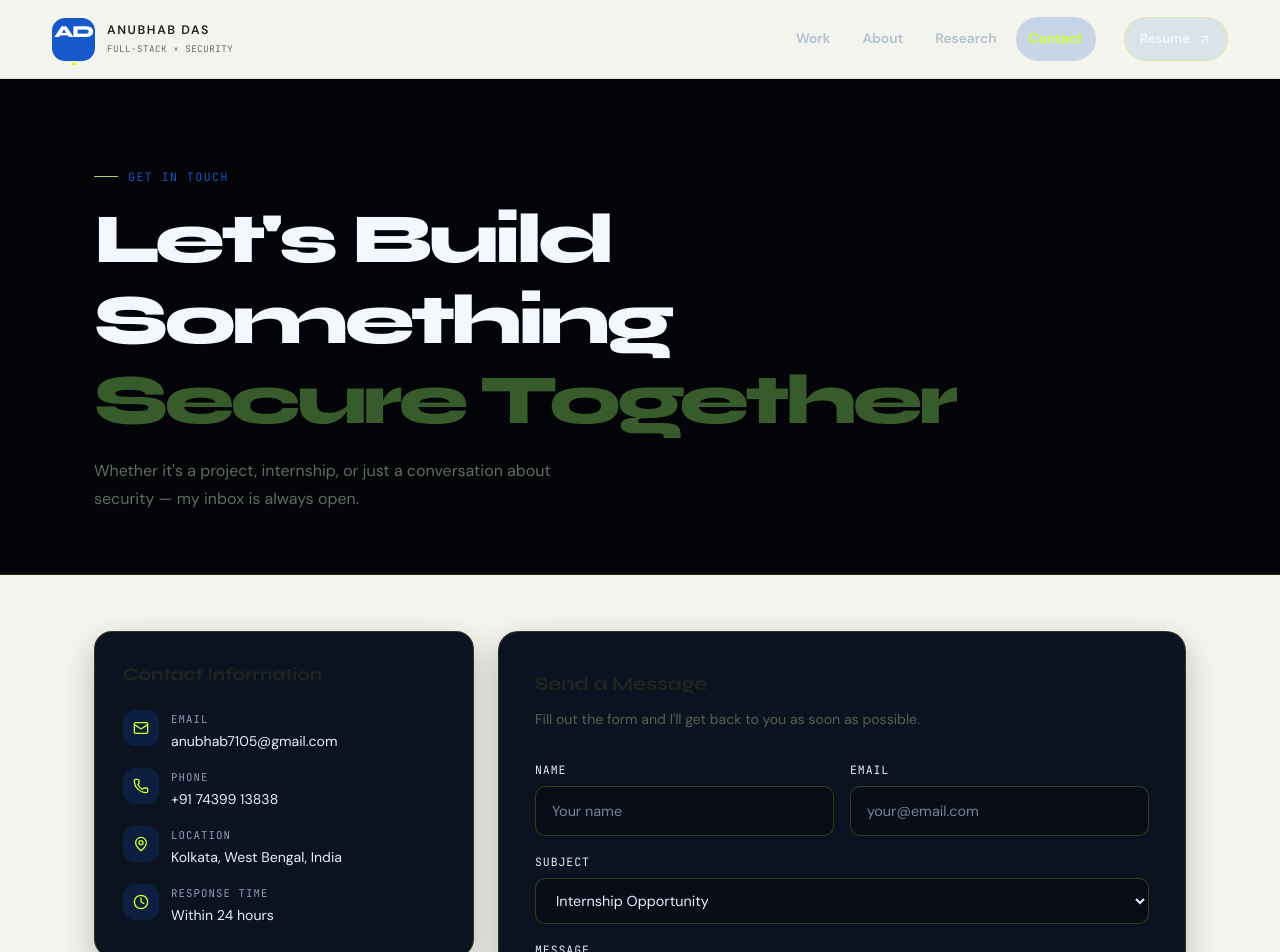
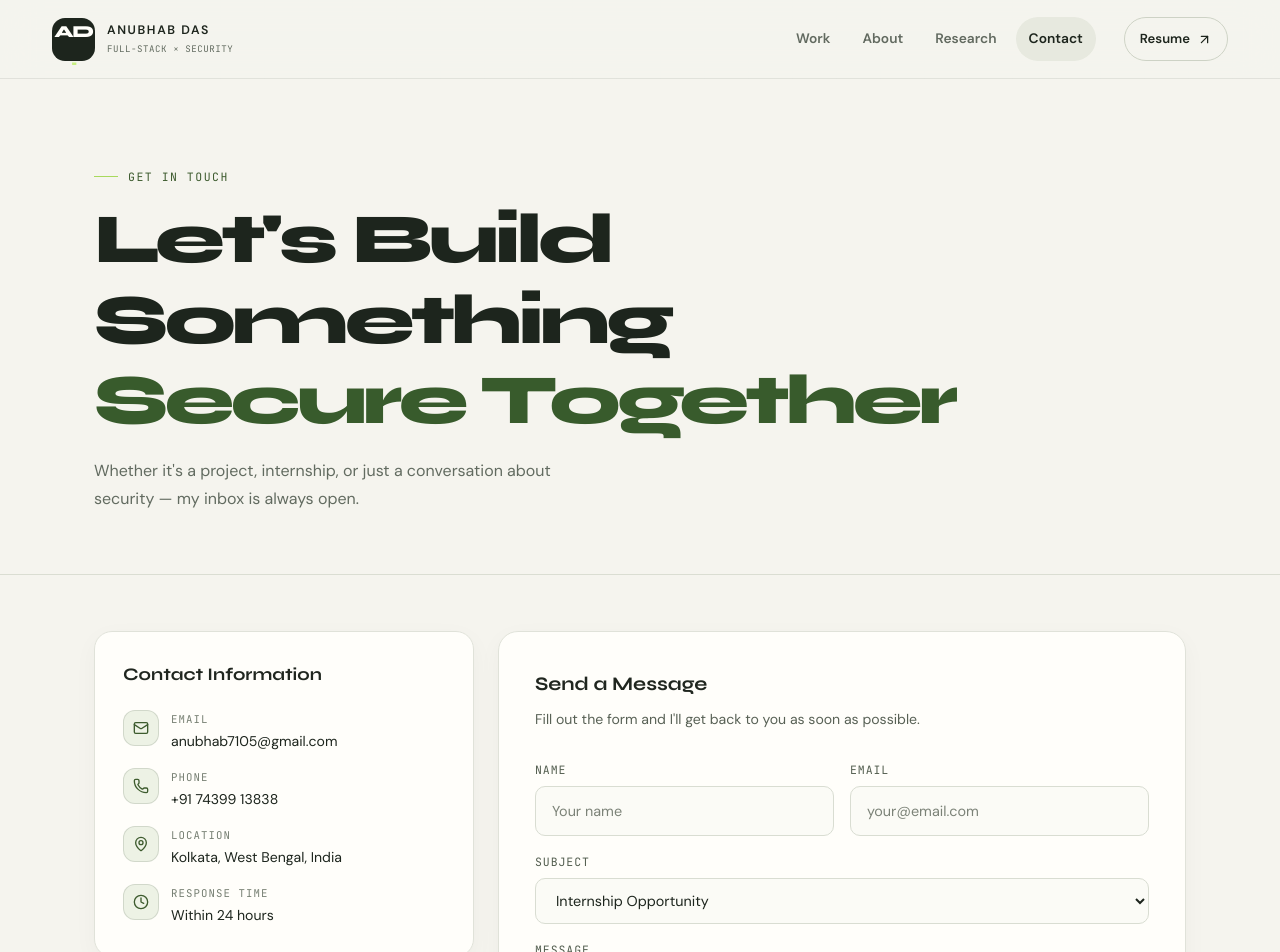
Before and after one commit to anubhab7105/My_Portfolio, a Next.js app: page /contact in a window 1280 px wide. Shown: the top 952 px of the page. Built offline with nearby package versions, Linux system fonts and the light colour scheme.

Commit message:
fix: scope dark palette styles to dark theme only

```diff
--- a/app/globals.css
+++ b/app/globals.css
@@ -3289,7 +3289,7 @@ footer.lab-footer {
 
 /* Theme tokens: the original palette is the light theme; blue/lime is dark theme. */
 :root[data-theme="light"] { color-scheme: light; }
-:root[data-theme="dark"] {
+{
   color-scheme: dark;
   --color-bg-primary: #030407;
   --color-bg-secondary: #080d18;
@@ -3320,397 +3320,452 @@ footer.lab-footer {
   --lab-blue: #1558C9;
   --lab-shadow: 0 16px 42px rgba(0, 0, 0, 0.32);
 }
-
-html,
-:root[data-theme="dark"] body {
+:root[data-theme="dark"],
+:root[data-theme="dark"] body
+ {
   background: #030407;
   color: #f4f7ff;
 }
-:root[data-theme="dark"] body::before {
+:root[data-theme="dark"] body::before
+ {
   background-image:
     linear-gradient(rgba(21, 88, 201, 0.055) 1px, transparent 1px),
     linear-gradient(90deg, rgba(21, 88, 201, 0.055) 1px, transparent 1px);
   opacity: 0.42;
 }
-:root[data-theme="dark"] ::selection { background: #D4FF24; color: #030407; }
-:root[data-theme="dark"] :focus-visible { outline-color: #D4FF24; }
-:root[data-theme="dark"] a { color: #1558C9; }
-:root[data-theme="dark"] a:hover { color: #D4FF24; }
-
-.section-title,
-.lab-section-title,
-.lab-page-title,
-.lab-about-heading .lab-section-title,
-.lab-project-heading h3,
-.lab-catalogue-main h2,
-.profile-name,
-.edu-degree,
-.timeline-title,
-.skill-cat-name,
-:root[data-theme="dark"] .pub-title {
+:root[data-theme="dark"] ::selection
+ { background: #D4FF24; color: #030407; }
+:root[data-theme="dark"] :focus-visible
+ { outline-color: #D4FF24; }
+:root[data-theme="dark"] a
+ { color: #1558C9; }
+:root[data-theme="dark"] a:hover
+ { color: #D4FF24; }
+:root[data-theme="dark"] .section-title,
+:root[data-theme="dark"] .lab-section-title,
+:root[data-theme="dark"] .lab-page-title,
+:root[data-theme="dark"] .lab-about-heading .lab-section-title,
+:root[data-theme="dark"] .lab-project-heading h3,
+:root[data-theme="dark"] .lab-catalogue-main h2,
+:root[data-theme="dark"] .profile-name,
+:root[data-theme="dark"] .edu-degree,
+:root[data-theme="dark"] .timeline-title,
+:root[data-theme="dark"] .skill-cat-name,
+:root[data-theme="dark"] .pub-title
+ {
   color: #f4f7ff;
 }
-.section-subtitle,
-.lab-section-summary,
-.lab-page-intro,
-.lab-about-lead,
-.lab-about-copy > p,
-.lab-project-heading p,
-.lab-catalogue-desc,
-.pub-abstract,
-.profile-role,
-.about-bio,
-.info-list,
-.timeline-desc,
-.edu-board,
-.edu-school,
-:root[data-theme="dark"] .lab-next-copy > p:last-child {
+:root[data-theme="dark"] .section-subtitle,
+:root[data-theme="dark"] .lab-section-summary,
+:root[data-theme="dark"] .lab-page-intro,
+:root[data-theme="dark"] .lab-about-lead,
+:root[data-theme="dark"] .lab-about-copy > p,
+:root[data-theme="dark"] .lab-project-heading p,
+:root[data-theme="dark"] .lab-catalogue-desc,
+:root[data-theme="dark"] .pub-abstract,
+:root[data-theme="dark"] .profile-role,
+:root[data-theme="dark"] .about-bio,
+:root[data-theme="dark"] .info-list,
+:root[data-theme="dark"] .timeline-desc,
+:root[data-theme="dark"] .edu-board,
+:root[data-theme="dark"] .edu-school,
+:root[data-theme="dark"] .lab-next-copy > p:last-child
+ {
   color: #aab7cc;
 }
-
-:root[data-theme="dark"] .lab-navbar {
+:root[data-theme="dark"] .lab-navbar
+ {
   background: rgba(3, 4, 7, 0.9);
   border-bottom-color: rgba(212, 255, 36, 0.14);
 }
-:root[data-theme="dark"] .lab-navbar.has-scrolled {
+:root[data-theme="dark"] .lab-navbar.has-scrolled
+ {
   border-color: rgba(212, 255, 36, 0.2);
   box-shadow: 0 8px 28px rgba(0, 0, 0, 0.32);
 }
-.lab-nav-links a,
-:root[data-theme="dark"] .lab-mobile-menu a { color: #b3bfd3; }
-.lab-nav-links a:hover,
-.lab-nav-links a.is-active,
-.lab-mobile-menu a:hover,
-:root[data-theme="dark"] .lab-mobile-menu a.is-active {
+:root[data-theme="dark"] .lab-nav-links a,
+:root[data-theme="dark"] .lab-mobile-menu a
+ { color: #b3bfd3; }
+:root[data-theme="dark"] .lab-nav-links a:hover,
+:root[data-theme="dark"] .lab-nav-links a.is-active,
+:root[data-theme="dark"] .lab-mobile-menu a:hover,
+:root[data-theme="dark"] .lab-mobile-menu a.is-active
+ {
   color: #D4FF24;
   background: rgba(21, 88, 201, 0.2);
 }
-.lab-brand-mark,
-:root[data-theme="dark"] .lab-footer-mark {
+:root[data-theme="dark"] .lab-brand-mark,
+:root[data-theme="dark"] .lab-footer-mark
+ {
   background: #1558C9;
   color: #ffffff;
 }
-.lab-brand-mark span,
-:root[data-theme="dark"] .lab-footer-mark span { color: #D4FF24; }
-.lab-resume-link,
-:root[data-theme="dark"] .lab-menu-toggle {
+:root[data-theme="dark"] .lab-brand-mark span,
+:root[data-theme="dark"] .lab-footer-mark span
+ { color: #D4FF24; }
+:root[data-theme="dark"] .lab-resume-link,
+:root[data-theme="dark"] .lab-menu-toggle
+ {
   color: #f4f7ff;
   border-color: rgba(212, 255, 36, 0.34);
   background: rgba(21, 88, 201, 0.12);
 }
-:root[data-theme="dark"] .lab-resume-link:hover {
+:root[data-theme="dark"] .lab-resume-link:hover
+ {
   background: #D4FF24;
   border-color: #D4FF24;
   color: #030407;
 }
-:root[data-theme="dark"] .lab-mobile-menu {
+:root[data-theme="dark"] .lab-mobile-menu
+ {
   background: rgba(3, 4, 7, 0.98);
   border-color: rgba(212, 255, 36, 0.18);
 }
-
-.lab-hero,
-.lab-home,
-.lab-hero-frame,
-:root[data-theme="dark"] .lab-hero-story .lab-hero {
+:root[data-theme="dark"] .lab-hero,
+:root[data-theme="dark"] .lab-home,
+:root[data-theme="dark"] .lab-hero-frame,
+:root[data-theme="dark"] .lab-hero-story .lab-hero
+ {
   background-color: #030407;
 }
-:root[data-theme="dark"] .lab-hero {
+:root[data-theme="dark"] .lab-hero
+ {
   background:
     radial-gradient(circle at 78% 28%, rgba(21, 88, 201, 0.24), transparent 30%),
     #030407;
 }
-.lab-eyebrow,
-.lab-section-kicker,
-.lab-mono-label,
-.section-label,
-.lab-portrait-caption strong,
-.lab-page-title span,
-.lab-endnote-mark span,
-.lab-inline-action:hover,
-.lab-project-links a:hover,
-:root[data-theme="dark"] .lab-text-link:hover {
+:root[data-theme="dark"] .lab-eyebrow,
+:root[data-theme="dark"] .lab-section-kicker,
+:root[data-theme="dark"] .lab-mono-label,
+:root[data-theme="dark"] .section-label,
+:root[data-theme="dark"] .lab-portrait-caption strong,
+:root[data-theme="dark"] .lab-page-title span,
+:root[data-theme="dark"] .lab-endnote-mark span,
+:root[data-theme="dark"] .lab-inline-action:hover,
+:root[data-theme="dark"] .lab-project-links a:hover,
+:root[data-theme="dark"] .lab-text-link:hover
+ {
   color: #1558C9;
 }
-.lab-live-dot,
-.lab-explorer-status span,
-.lab-footer-dot,
-.lab-focus-line i,
-:root[data-theme="dark"] .lab-footer-bottom i {
+:root[data-theme="dark"] .lab-live-dot,
+:root[data-theme="dark"] .lab-explorer-status span,
+:root[data-theme="dark"] .lab-footer-dot,
+:root[data-theme="dark"] .lab-focus-line i,
+:root[data-theme="dark"] .lab-footer-bottom i
+ {
   background: #D4FF24;
   box-shadow: 0 0 0 4px rgba(212, 255, 36, 0.12);
 }
-.lab-highlight,
-:root[data-theme="dark"] .lab-next-orbit {
+:root[data-theme="dark"] .lab-highlight,
+:root[data-theme="dark"] .lab-next-orbit
+ {
   background: #D4FF24;
   color: #030407;
 }
-:root[data-theme="dark"] .lab-hero-story .lab-hero {
+:root[data-theme="dark"] .lab-hero-story .lab-hero
+ {
   color: #f4f7ff;
   background:
     radial-gradient(ellipse at 80% 14%, rgba(21, 88, 201, 0.32) 0%, transparent 48%),
     radial-gradient(ellipse at 49% 68%, rgba(212, 255, 36, 0.07) 0%, transparent 48%),
     linear-gradient(122deg, #030407 0%, #080d18 49%, #030407 100%);
 }
-:root[data-theme="dark"] .lab-hero-photo-tint {
+:root[data-theme="dark"] .lab-hero-photo-tint
+ {
   background:
     linear-gradient(90deg, rgba(3, 4, 7, 0.18) 0%, rgba(3, 4, 7, 0.38) 43%, rgba(3, 4, 7, 0.62) 100%),
     linear-gradient(180deg, transparent 54%, rgba(3, 4, 7, 0.72) 100%);
 }
-:root[data-theme="dark"] .lab-hero-story .lab-hero-highlight {
+:root[data-theme="dark"] .lab-hero-story .lab-hero-highlight
+ {
   color: #D4FF24;
   text-decoration-color: #D4FF24;
 }
-.lab-hero-story .lab-button-primary,
-.lab-button-primary,
-:root[data-theme="dark"] .btn-primary {
+:root[data-theme="dark"] .lab-hero-story .lab-button-primary,
+:root[data-theme="dark"] .lab-button-primary,
+:root[data-theme="dark"] .btn-primary
+ {
   color: #ffffff;
   background: #1558C9;
   border-color: #1558C9;
 }
-.lab-hero-story .lab-button-primary:hover,
-.lab-button-primary:hover,
-:root[data-theme="dark"] .btn-primary:hover {
+:root[data-theme="dark"] .lab-hero-story .lab-button-primary:hover,
+:root[data-theme="dark"] .lab-button-primary:hover,
+:root[data-theme="dark"] .btn-primary:hover
+ {
   color: #030407;
   background: #D4FF24;
   border-color: #D4FF24;
 }
-.lab-hero-story .lab-button-secondary,
-:root[data-theme="dark"] .lab-button-secondary {
+:root[data-theme="dark"] .lab-hero-story .lab-button-secondary,
+:root[data-theme="dark"] .lab-button-secondary
+ {
   color: #f4f7ff;
   border-color: rgba(212, 255, 36, 0.48);
   background: rgba(3, 4, 7, 0.35);
 }
-.lab-hero-story .lab-button-secondary:hover,
-:root[data-theme="dark"] .lab-button-secondary:hover {
+:root[data-theme="dark"] .lab-hero-story .lab-button-secondary:hover,
+:root[data-theme="dark"] .lab-button-secondary:hover
+ {
   color: #030407;
   border-color: #D4FF24;
   background: #D4FF24;
 }
-:root[data-theme="dark"] .lab-button-dark {
+:root[data-theme="dark"] .lab-button-dark
+ {
   background: #D4FF24;
   color: #030407;
 }
-:root[data-theme="dark"] .lab-button-dark:hover {
+:root[data-theme="dark"] .lab-button-dark:hover
+ {
   color: #030407;
   background: #ffffff;
 }
-:root[data-theme="dark"] .lab-hero-bottomline {
+:root[data-theme="dark"] .lab-hero-bottomline
+ {
   border-color: rgba(212, 255, 36, 0.26);
 }
-:root[data-theme="dark"] .lab-hero-story .lab-live-dot {
+:root[data-theme="dark"] .lab-hero-story .lab-live-dot
+ {
   background: #D4FF24;
   box-shadow: 0 0 0 4px rgba(212, 255, 36, 0.18);
 }
-
-.lab-work-section,
-.lab-about-section,
-.lab-catalogue-section,
-.lab-page-hero,
-.page-hero,
-.pub-hero,
-.lab-next-section,
-:root[data-theme="dark"] .scholar-cta {
+:root[data-theme="dark"] .lab-work-section,
+:root[data-theme="dark"] .lab-about-section,
+:root[data-theme="dark"] .lab-catalogue-section,
+:root[data-theme="dark"] .lab-page-hero,
+:root[data-theme="dark"] .page-hero,
+:root[data-theme="dark"] .pub-hero,
+:root[data-theme="dark"] .lab-next-section,
+:root[data-theme="dark"] .scholar-cta
+ {
   background: #030407;
   color: #f4f7ff;
 }
-.lab-work-section,
-.lab-about-section,
-.lab-page-hero,
-.page-hero,
-:root[data-theme="dark"] .pub-hero {
+:root[data-theme="dark"] .lab-work-section,
+:root[data-theme="dark"] .lab-about-section,
+:root[data-theme="dark"] .lab-page-hero,
+:root[data-theme="dark"] .page-hero,
+:root[data-theme="dark"] .pub-hero
+ {
   border-color: rgba(212, 255, 36, 0.16);
 }
-.lab-project-card,
-.lab-catalogue-card,
-.card,
-.profile-card,
-.info-card,
-.skill-category-card,
-.edu-card,
-.contact-card,
-.contact-form-wrap,
-.pub-card,
-.scholar-cta-box,
-.cta-box,
-.highlight-item,
-.lab-about-focus-grid article,
-.lab-about-fact,
-.lab-next-panel,
-:root[data-theme="dark"] .lab-no-results {
+:root[data-theme="dark"] .lab-project-card,
+:root[data-theme="dark"] .lab-catalogue-card,
+:root[data-theme="dark"] .card,
+:root[data-theme="dark"] .profile-card,
+:root[data-theme="dark"] .info-card,
+:root[data-theme="dark"] .skill-category-card,
+:root[data-theme="dark"] .edu-card,
+:root[data-theme="dark"] .contact-card,
+:root[data-theme="dark"] .contact-form-wrap,
+:root[data-theme="dark"] .pub-card,
+:root[data-theme="dark"] .scholar-cta-box,
+:root[data-theme="dark"] .cta-box,
+:root[data-theme="dark"] .highlight-item,
+:root[data-theme="dark"] .lab-about-focus-grid article,
+:root[data-theme="dark"] .lab-about-fact,
+:root[data-theme="dark"] .lab-next-panel,
+:root[data-theme="dark"] .lab-no-results
+ {
   background: #0b1220;
   color: #f4f7ff;
   border-color: rgba(212, 255, 36, 0.16);
   box-shadow: 0 12px 34px rgba(0, 0, 0, 0.24);
 }
-.lab-project-card:hover,
-.lab-catalogue-card:hover,
-.card:hover,
-.profile-card:hover,
-.info-card:hover,
-.skill-category-card:hover,
-.edu-card:hover,
-.contact-card:hover,
-.pub-card:hover,
-:root[data-theme="dark"] .highlight-item:hover {
+:root[data-theme="dark"] .lab-project-card:hover,
+:root[data-theme="dark"] .lab-catalogue-card:hover,
+:root[data-theme="dark"] .card:hover,
+:root[data-theme="dark"] .profile-card:hover,
+:root[data-theme="dark"] .info-card:hover,
+:root[data-theme="dark"] .skill-category-card:hover,
+:root[data-theme="dark"] .edu-card:hover,
+:root[data-theme="dark"] .contact-card:hover,
+:root[data-theme="dark"] .pub-card:hover,
+:root[data-theme="dark"] .highlight-item:hover
+ {
   background: #101b30;
   border-color: #1558C9;
   box-shadow: 0 16px 38px rgba(21, 88, 201, 0.18);
 }
-.lab-project-area,
-.lab-catalogue-area,
-.lab-tech-chip,
-.lab-project-tech span,
-.skill-items .tag,
-.soft-tag,
-.tag,
-:root[data-theme="dark"] .lab-about-toolkit > div > span {
+:root[data-theme="dark"] .lab-project-area,
+:root[data-theme="dark"] .lab-catalogue-area,
+:root[data-theme="dark"] .lab-tech-chip,
+:root[data-theme="dark"] .lab-project-tech span,
+:root[data-theme="dark"] .skill-items .tag,
+:root[data-theme="dark"] .soft-tag,
+:root[data-theme="dark"] .tag,
+:root[data-theme="dark"] .lab-about-toolkit > div > span
+ {
   color: #cbd6e8;
   background: rgba(21, 88, 201, 0.14);
   border-color: rgba(21, 88, 201, 0.42);
 }
-.tag:hover,
-.lab-project-area:hover,
-:root[data-theme="dark"] .lab-catalogue-area:hover {
+:root[data-theme="dark"] .tag:hover,
+:root[data-theme="dark"] .lab-project-area:hover,
+:root[data-theme="dark"] .lab-catalogue-area:hover
+ {
   color: #030407;
   background: #D4FF24;
   border-color: #D4FF24;
 }
-.lab-project-points p,
-.lab-catalogue-notes li,
-.lab-about-copy strong,
-.lab-about-focus-grid article h3,
-.lab-about-fact strong,
-.lab-about-socials a,
-.contact-value,
-.contact-text-wrap,
-.contact-item,
-.form-group label,
-.pub-venue,
-.pub-year,
-.lab-footer-nav a,
-:root[data-theme="dark"] .lab-footer-connect a {
+:root[data-theme="dark"] .lab-project-points p,
+:root[data-theme="dark"] .lab-catalogue-notes li,
+:root[data-theme="dark"] .lab-about-copy strong,
+:root[data-theme="dark"] .lab-about-focus-grid article h3,
+:root[data-theme="dark"] .lab-about-fact strong,
+:root[data-theme="dark"] .lab-about-socials a,
+:root[data-theme="dark"] .contact-value,
+:root[data-theme="dark"] .contact-text-wrap,
+:root[data-theme="dark"] .contact-item,
+:root[data-theme="dark"] .form-group label,
+:root[data-theme="dark"] .pub-venue,
+:root[data-theme="dark"] .pub-year,
+:root[data-theme="dark"] .lab-footer-nav a,
+:root[data-theme="dark"] .lab-footer-connect a
+ {
   color: #e7eefb;
 }
-.lab-project-points p span,
-.lab-catalogue-notes li span,
-.lab-principle-icon,
-.lab-about-fact > svg,
-.skill-cat-icon,
-.contact-icon,
-:root[data-theme="dark"] .scholar-cta-icon {
+:root[data-theme="dark"] .lab-project-points p span,
+:root[data-theme="dark"] .lab-catalogue-notes li span,
+:root[data-theme="dark"] .lab-principle-icon,
+:root[data-theme="dark"] .lab-about-fact > svg,
+:root[data-theme="dark"] .skill-cat-icon,
+:root[data-theme="dark"] .contact-icon,
+:root[data-theme="dark"] .scholar-cta-icon
+ {
   color: #D4FF24;
 }
-:root[data-theme="dark"] .lab-about-profile {
+:root[data-theme="dark"] .lab-about-profile
+ {
   color: #f4f7ff;
   background: #080d18;
   border-color: rgba(21, 88, 201, 0.5);
 }
-:root[data-theme="dark"] .lab-about-socials a {
+:root[data-theme="dark"] .lab-about-socials a
+ {
   background: #101b30;
   border-color: rgba(212, 255, 36, 0.2);
 }
-:root[data-theme="dark"] .lab-about-socials a:hover {
+:root[data-theme="dark"] .lab-about-socials a:hover
+ {
   color: #030407;
   background: #D4FF24;
 }
-.lab-about-fact > svg,
-.skill-cat-icon,
-.contact-icon,
-:root[data-theme="dark"] .scholar-cta-icon {
+:root[data-theme="dark"] .lab-about-fact > svg,
+:root[data-theme="dark"] .skill-cat-icon,
+:root[data-theme="dark"] .contact-icon,
+:root[data-theme="dark"] .scholar-cta-icon
+ {
   background: rgba(21, 88, 201, 0.2);
 }
-:root[data-theme="dark"] .lab-principles-section {
+:root[data-theme="dark"] .lab-principles-section
+ {
   background: #080d18;
   color: #f4f7ff;
 }
-.lab-principles-section .lab-section-title,
-:root[data-theme="dark"] .lab-principle-list article h3 { color: #f4f7ff; }
-.lab-principles-section .lab-principles-intro > p:last-child,
-:root[data-theme="dark"] .lab-principle-list article p { color: #aab7cc; }
-:root[data-theme="dark"] .lab-principle-list article {
+:root[data-theme="dark"] .lab-principles-section .lab-section-title,
+:root[data-theme="dark"] .lab-principle-list article h3
+ { color: #f4f7ff; }
+:root[data-theme="dark"] .lab-principles-section .lab-principles-intro > p:last-child,
+:root[data-theme="dark"] .lab-principle-list article p
+ { color: #aab7cc; }
+:root[data-theme="dark"] .lab-principle-list article
+ {
   background: #101b30;
   border-color: rgba(212, 255, 36, 0.16);
 }
-:root[data-theme="dark"] .lab-principle-list article:hover {
+:root[data-theme="dark"] .lab-principle-list article:hover
+ {
   background: #14233c;
   border-color: #1558C9;
 }
-:root[data-theme="dark"] .lab-principle-icon { background: rgba(21, 88, 201, 0.18); }
-:root[data-theme="dark"] .lab-principle-index { color: #93a3bd; }
-:root[data-theme="dark"] .lab-next-panel { border-color: rgba(212, 255, 36, 0.22); }
-
-.lab-filter-button,
-.pub-filter-group .filter-btn,
-.projects-filter .filter-btn,
-.pub-sort-select,
-.form-group input,
-.form-group textarea,
-.form-group select,
-:root[data-theme="dark"] .lab-search {
+:root[data-theme="dark"] .lab-principle-icon
+ { background: rgba(21, 88, 201, 0.18); }
+:root[data-theme="dark"] .lab-principle-index
+ { color: #93a3bd; }
+:root[data-theme="dark"] .lab-next-panel
+ { border-color: rgba(212, 255, 36, 0.22); }
+:root[data-theme="dark"] .lab-filter-button,
+:root[data-theme="dark"] .pub-filter-group .filter-btn,
+:root[data-theme="dark"] .projects-filter .filter-btn,
+:root[data-theme="dark"] .pub-sort-select,
+:root[data-theme="dark"] .form-group input,
+:root[data-theme="dark"] .form-group textarea,
+:root[data-theme="dark"] .form-group select,
+:root[data-theme="dark"] .lab-search
+ {
   color: #e7eefb;
   background: #080d18;
   border-color: rgba(212, 255, 36, 0.2);
 }
-.lab-filter-button:hover,
-.pub-filter-group .filter-btn:hover,
-.projects-filter .filter-btn:hover,
-.lab-search:focus-within,
-.form-group input:focus,
-.form-group textarea:focus,
-:root[data-theme="dark"] .form-group select:focus {
+:root[data-theme="dark"] .lab-filter-button:hover,
+:root[data-theme="dark"] .pub-filter-group .filter-btn:hover,
+:root[data-theme="dark"] .projects-filter .filter-btn:hover,
+:root[data-theme="dark"] .lab-search:focus-within,
+:root[data-theme="dark"] .form-group input:focus,
+:root[data-theme="dark"] .form-group textarea:focus,
+:root[data-theme="dark"] .form-group select:focus
+ {
   border-color: #1558C9;
   box-shadow: 0 0 0 3px rgba(21, 88, 201, 0.2);
 }
-.lab-filter-button.is-active,
-.pub-filter-group .filter-btn.active,
-:root[data-theme="dark"] .projects-filter .filter-btn.active {
+:root[data-theme="dark"] .lab-filter-button.is-active,
+:root[data-theme="dark"] .pub-filter-group .filter-btn.active,
+:root[data-theme="dark"] .projects-filter .filter-btn.active
+ {
   background: #1558C9;
   border-color: #1558C9;
   color: #ffffff;
 }
-.form-group input::placeholder,
-.form-group textarea::placeholder,
-:root[data-theme="dark"] .lab-search input::placeholder { color: #77849b; }
-:root[data-theme="dark"] .form-status.success {
+:root[data-theme="dark"] .form-group input::placeholder,
+:root[data-theme="dark"] .form-group textarea::placeholder,
+:root[data-theme="dark"] .lab-search input::placeholder
+ { color: #77849b; }
+:root[data-theme="dark"] .form-status.success
+ {
   color: #D4FF24;
   background: rgba(212, 255, 36, 0.08);
   border-color: rgba(212, 255, 36, 0.24);
 }
-.pub-ref,
-.pub-venue-sep,
-.contact-label,
-.lab-project-number,
-.lab-catalogue-index,
-.lab-page-meta,
-.lab-results-line,
-.lab-catalogue-endnote p,
-.lab-footer-brand p,
-.lab-footer-nav .lab-mono-label,
-.lab-footer-connect .lab-mono-label,
-.lab-footer-bottom,
-.lab-portrait-caption,
-:root[data-theme="dark"] .lab-focus-line {
+:root[data-theme="dark"] .pub-ref,
+:root[data-theme="dark"] .pub-venue-sep,
+:root[data-theme="dark"] .contact-label,
+:root[data-theme="dark"] .lab-project-number,
+:root[data-theme="dark"] .lab-catalogue-index,
+:root[data-theme="dark"] .lab-page-meta,
+:root[data-theme="dark"] .lab-results-line,
+:root[data-theme="dark"] .lab-catalogue-endnote p,
+:root[data-theme="dark"] .lab-footer-brand p,
+:root[data-theme="dark"] .lab-footer-nav .lab-mono-label,
+:root[data-theme="dark"] .lab-footer-connect .lab-mono-label,
+:root[data-theme="dark"] .lab-footer-bottom,
+:root[data-theme="dark"] .lab-portrait-caption,
+:root[data-theme="dark"] .lab-focus-line
+ {
   color: #8f9db4;
 }
-:root[data-theme="dark"] footer.lab-footer {
+:root[data-theme="dark"] footer.lab-footer
+ {
   background: #080d18;
   color: #f4f7ff;
   border-top-color: rgba(212, 255, 36, 0.16);
 }
-:root[data-theme="dark"] .lab-footer-bottom { border-top-color: rgba(212, 255, 36, 0.16); }
-.lab-footer-nav a,
-.lab-footer-connect a,
-:root[data-theme="dark"] .lab-footer-bottom a { color: #dbe5f5; }
-.lab-footer-nav a:hover,
-.lab-footer-connect a:hover,
-:root[data-theme="dark"] .lab-footer-bottom a:hover { color: #D4FF24; }
-
+:root[data-theme="dark"] .lab-footer-bottom
+ { border-top-color: rgba(212, 255, 36, 0.16); }
+:root[data-theme="dark"] .lab-footer-nav a,
+:root[data-theme="dark"] .lab-footer-connect a,
+:root[data-theme="dark"] .lab-footer-bottom a
+ { color: #dbe5f5; }
+:root[data-theme="dark"] .lab-footer-nav a:hover,
+:root[data-theme="dark"] .lab-footer-connect a:hover,
+:root[data-theme="dark"] .lab-footer-bottom a:hover
+ { color: #D4FF24; }
 
 @media (max-width: 820px) {
-
-:root[data-theme="dark"] .lab-mobile-menu {
+:root[data-theme="dark"] .lab-mobile-menu
+ {
     background: rgba(3, 4, 7, 0.98);
     border-color: rgba(212, 255, 36, 0.18);
   }
-
-}
+}
```
